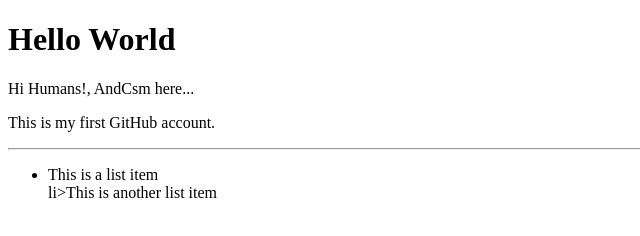
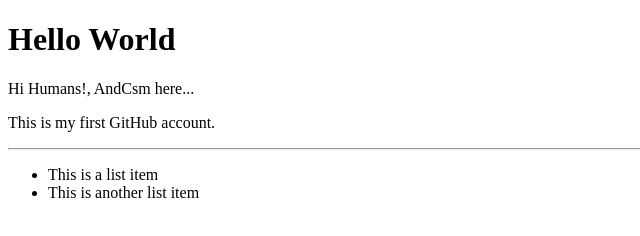
Before and after one commit to andcsm/hello-world, a plain HTML site: page index.html in a window 1280 px wide. Shown: the full height of the page, 0-640 px from the left. Drawn offline with Linux system fonts and the light colour scheme.

Commit message:
Corregir etiqueta de li en index

```diff
--- a/index.html
+++ b/index.html
@@ -11,7 +11,7 @@
 	<hr>
 	<ul>
 		<li>This is a list item</li>
-		li>This is another list item</li>
+		<li>This is another list item</li>
 	</ul>
 </body>
 </html>
```
